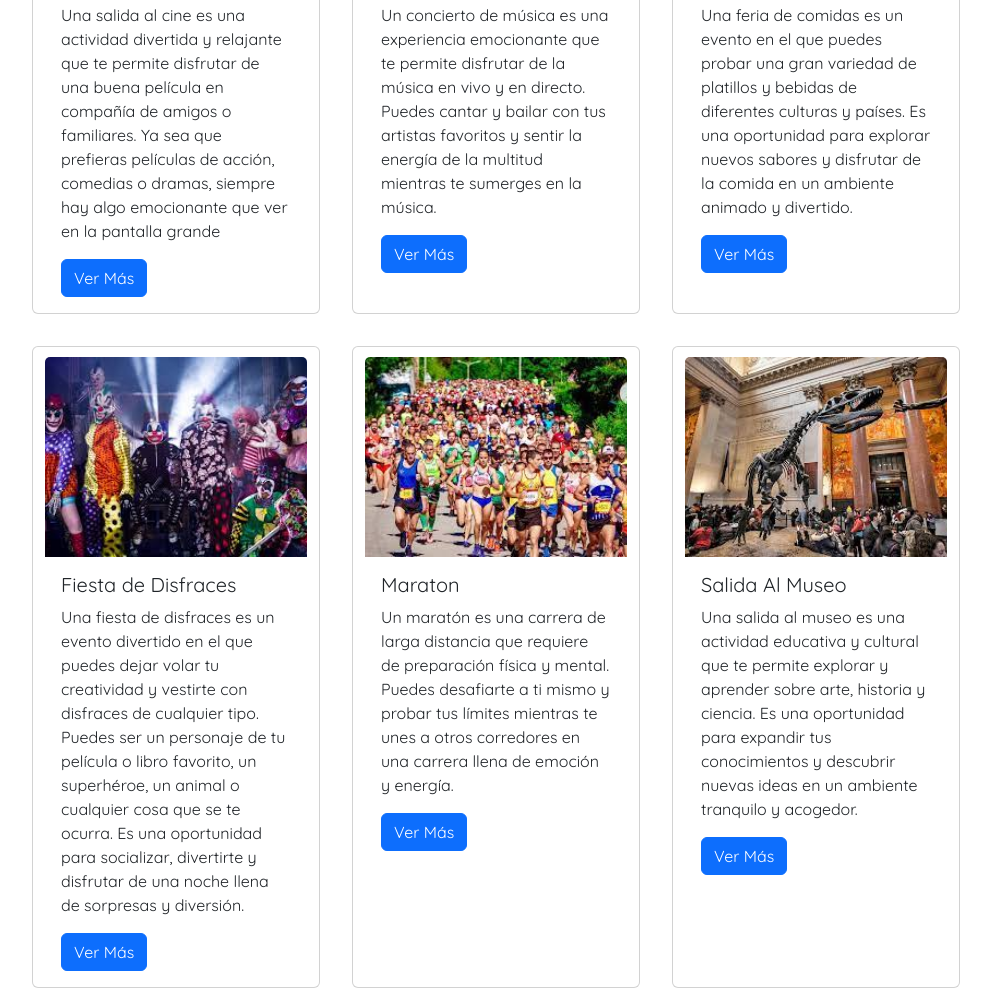
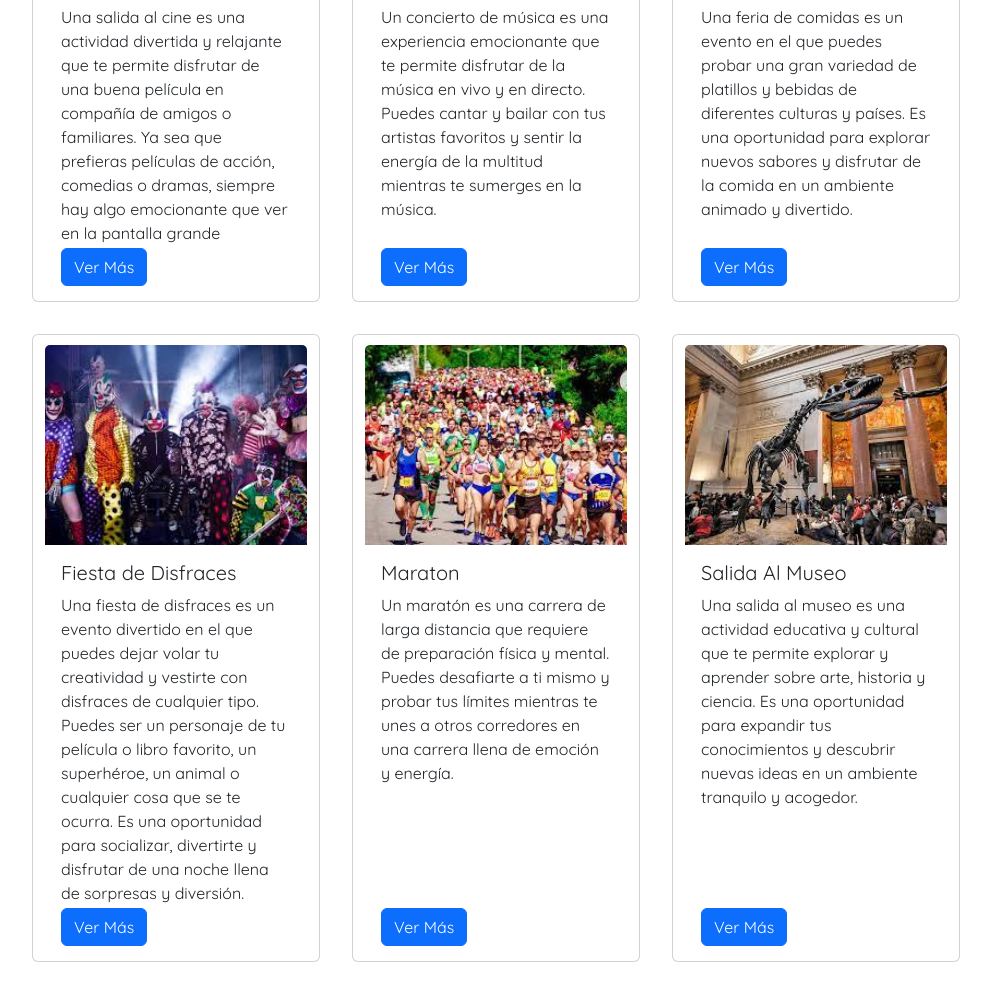
Before and after one commit to DayseBorges/Amazing-Events, a plain HTML site: page index.html in a window 1280 px wide. Shown: the part 543-1535 px from the top of the page, without its empty margins (144-1135 px from the left). Drawn offline with nearby package versions, Linux system fonts and the light colour scheme.

Commit message:
Maquetado ok

```diff
--- a/assets/styles/stats.css
+++ b/assets/styles/stats.css
@@ -14,7 +14,7 @@
 }
 
 .estadisticas {
-  background-color: #b6ccd2;
+  background-color: #819094;
   color: white;
   width: 500vw;
 }
--- a/assets/styles/styles.css
+++ b/assets/styles/styles.css
@@ -6,13 +6,13 @@
 .header {
   background-color: #1282a2;
 }
+.text-center {
+  color: #1282a2;
+  font-size: 2.4rem;
+}
 .navbar-brand > img {
   max-width: 200px;
   max-height: 200px;
-}
-.text-center {
-  color: #1282a2;
-  font-size: 2.3rem;
 }
 .cards_container {
   justify-content: center;
@@ -23,9 +23,20 @@
   object-fit: cover;
   margin-top: 10px;
 }
+.container-relative {
+  position: relative;
+}
+.container-relative p{
+  margin-bottom: 40px;
+}
+.btn-bottom {
+  position: absolute;
+  bottom: 0px;
+  margin-bottom: 15px;
+}
 .footer {
   background-color: #1282a2;
-  height: 200px;
+  height: 150px;
   display: flex;
   flex-direction: column;
   align-items: center;
--- a/index.html
+++ b/index.html
@@ -147,7 +147,7 @@
       <section class="cards_container row mt-3 m-auto">
         <div class="card m-3" style="width: 18rem">
           <img src="./assets/img/Cine7.jpg" class="card-img-top" alt="..." />
-          <div class="card-body">
+          <div class="card-body container-relative">
             <h5 class="card-title">Cine</h5>
             <p class="card-text">
               Una salida al cine es una actividad divertida y relajante que te
@@ -155,7 +155,7 @@
               familiares. Ya sea que prefieras películas de acción, comedias o
               dramas, siempre hay algo emocionante que ver en la pantalla grande
             </p>
-            <a href="#" class="btn btn-primary">Ver Más</a>
+            <a href="#" class="btn btn-primary btn-bottom">Ver Más</a>
           </div>
         </div>
         <div class="card m-3" style="width: 18rem">
@@ -164,7 +164,7 @@
             class="card-img-top"
             alt="..."
           />
-          <div class="card-body">
+          <div class="card-body container-relative">
             <h5 class="card-title">Concierto de Musica</h5>
             <p class="card-text">
               Un concierto de música es una experiencia emocionante que te
@@ -172,7 +172,7 @@
               y bailar con tus artistas favoritos y sentir la energía de la
               multitud mientras te sumerges en la música.
             </p>
-            <a href="#" class="btn btn-primary">Ver Más</a>
+            <a href="#" class="btn btn-primary btn-bottom">Ver Más</a>
           </div>
         </div>
         <div class="card m-3" style="width: 18rem">
@@ -181,7 +181,7 @@
             class="card-img-top"
             alt="..."
           />
-          <div class="card-body">
+          <div class="card-body container-relative">
             <h5 class="card-title">Feria de Comidas</h5>
             <p class="card-text">
               Una feria de comidas es un evento en el que puedes probar una gran
@@ -189,7 +189,7 @@
               Es una oportunidad para explorar nuevos sabores y disfrutar de la
               comida en un ambiente animado y divertido.
             </p>
-            <a href="#" class="btn btn-primary">Ver Más</a>
+            <a href="#" class="btn btn-primary btn-bottom btn-bottom">Ver Más</a>
           </div>
         </div>
         <div class="card m-3" style="width: 18rem">
@@ -198,7 +198,7 @@
             class="card-img-top"
             alt="..."
           />
-          <div class="card-body">
+          <div class="card-body container-relative">
             <h5 class="card-title">Fiesta de Disfraces</h5>
             <p class="card-text">
               Una fiesta de disfraces es un evento divertido en el que puedes
@@ -208,12 +208,12 @@
               oportunidad para socializar, divertirte y disfrutar de una noche
               llena de sorpresas y diversión.
             </p>
-            <a href="#" class="btn btn-primary">Ver Más</a>
+            <a href="#" class="btn btn-primary btn-bottom">Ver Más</a>
           </div>
         </div>
         <div class="card m-3" style="width: 18rem">
           <img src="./assets/img/Maraton3.jpg" class="card-img-top" alt="..." />
-          <div class="card-body">
+          <div class="card-body container-relative">
             <h5 class="card-title">Maraton</h5>
             <p class="card-text">
               Un maratón es una carrera de larga distancia que requiere de
@@ -221,7 +221,7 @@
               tus límites mientras te unes a otros corredores en una carrera
               llena de emoción y energía.
             </p>
-            <a href="#" class="btn btn-primary">Ver Más</a>
+            <a href="#" class="btn btn-primary btn-bottom">Ver Más</a>
           </div>
         </div>
         <div class="card m-3" style="width: 18rem">
@@ -230,7 +230,7 @@
             class="card-img-top"
             alt="..."
           />
-          <div class="card-body">
+          <div class="card-body container-relative">
             <h5 class="card-title">Salida Al Museo</h5>
             <p class="card-text">
               Una salida al museo es una actividad educativa y cultural que te
@@ -238,7 +238,7 @@
               oportunidad para expandir tus conocimientos y descubrir nuevas
               ideas en un ambiente tranquilo y acogedor.
             </p>
-            <a href="#" class="btn btn-primary">Ver Más</a>
+            <a href="#" class="btn btn-primary btn-bottom">Ver Más</a>
           </div>
         </div>
         <div class="card m-3" style="width: 18rem">
@@ -247,7 +247,7 @@
             class="card-img-top"
             alt="..."
           />
-          <div class="card-body">
+          <div class="card-body container-relative">
             <h5 class="card-title">Fiesta de Disfraces</h5>
             <p class="card-text">
               Una fiesta de disfraces es un evento divertido en el que puedes
@@ -255,7 +255,7 @@
               tipo. Puedes ser un personaje de tu película o libro favorito, un
               superhéroe, un animal o cualquier cosa que se te ocurra.
             </p>
-            <a href="#" class="btn btn-primary">Ver Más</a>
+            <a href="#" class="btn btn-primary btn-bottom">Ver Más</a>
           </div>
         </div>
         <div class="card m-3" style="width: 18rem">
@@ -264,7 +264,7 @@
             class="card-img-top"
             alt="..."
           />
-          <div class="card-body">
+          <div class="card-body container-relative">
             <h5 class="card-title">Concierto de musica</h5>
             <p class="card-text">
               Un concierto de música es una experiencia emocionante que te
@@ -272,7 +272,7 @@
               y bailar con tus artistas favoritos y sentir la energía de la
               multitud mientras te sumerges en la música.
             </p>
-            <a href="#" class="btn btn-primary">Ver Más</a>
+            <a href="#" class="btn btn-primary btn-bottom">Ver Más</a>
           </div>
         </div>
       </section>
```
Also changed, not shown: pages/contact.html (+2 -2 lines), pages/details.html (+1 -0 lines).
